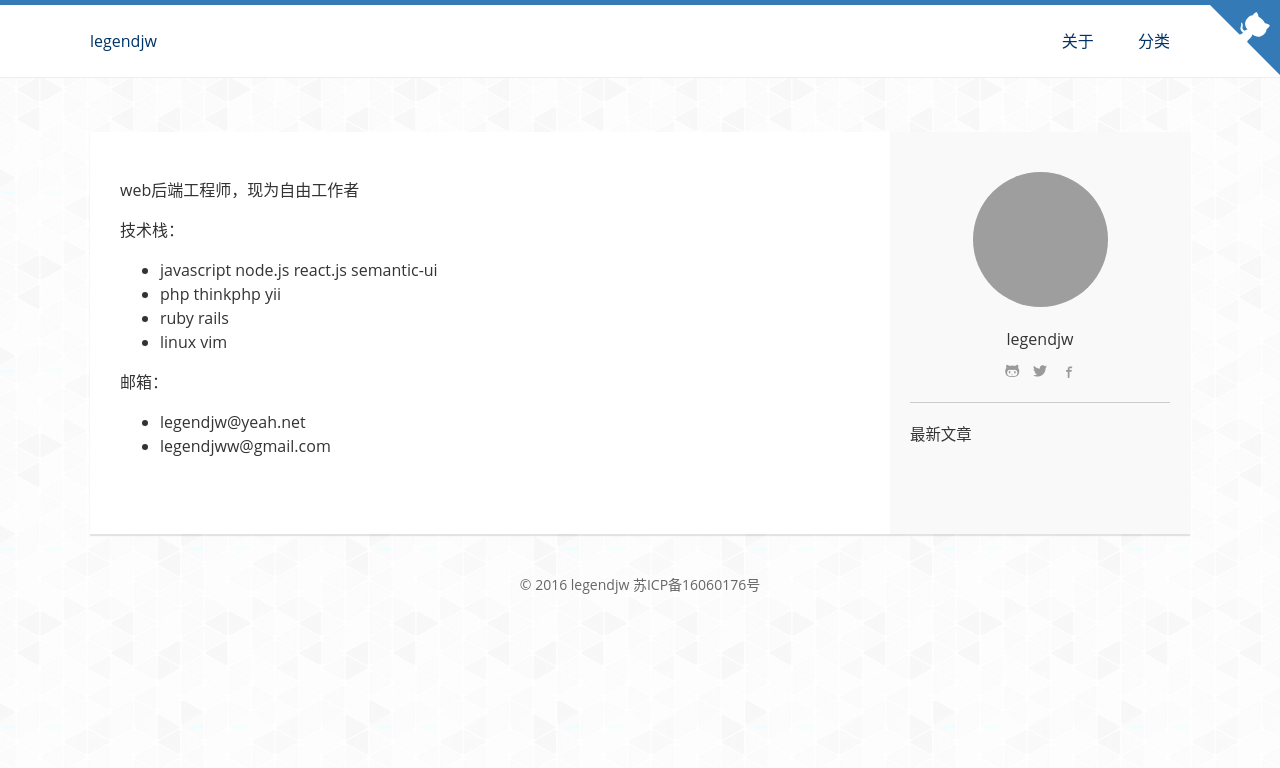
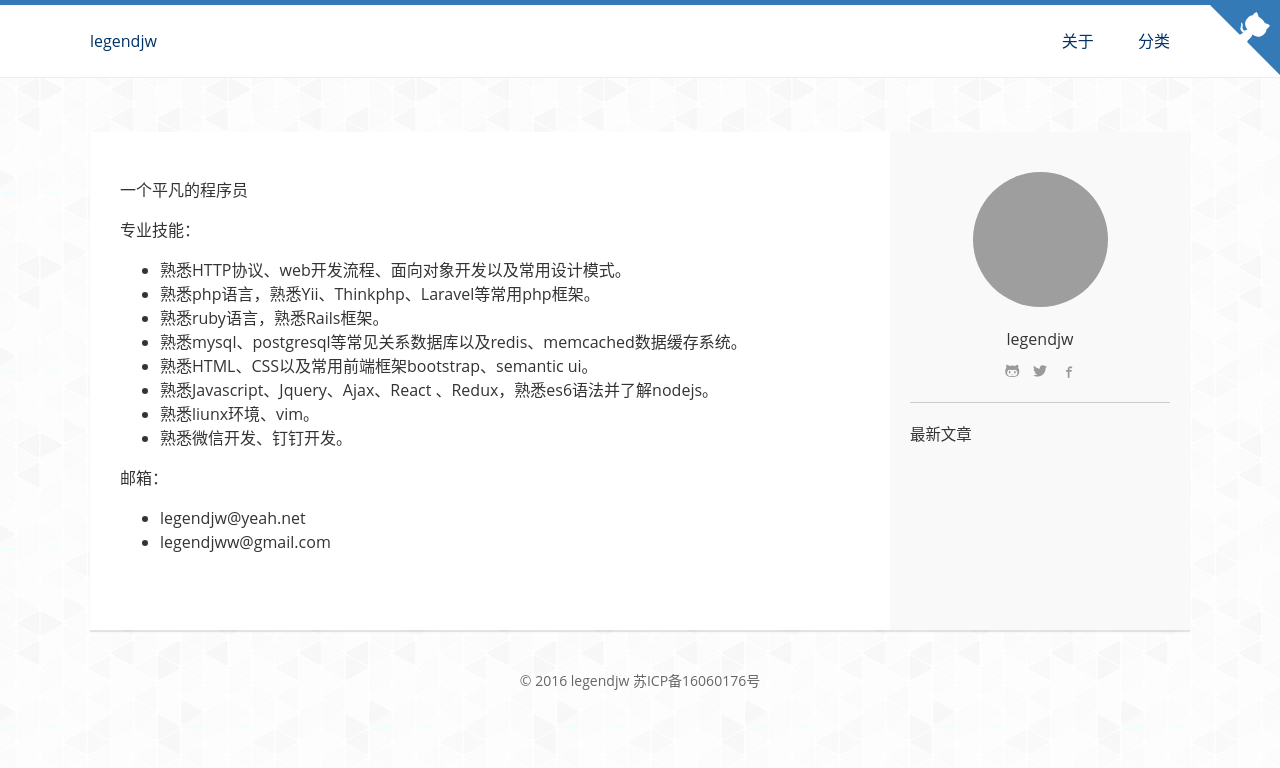
Before and after one commit to legendjw/legendjw.github.io, a Jekyll site: the page built from about.md, in a window 1280 px wide. Shown: the top 768 px of the page. Built offline with Jekyll 4.4.1, drawn with Linux system fonts in a browser that asks for light colours; some web fonts are replaced; comment, search, counter and statistics services are not loaded; grey boxes are pictures that could not be loaded.

Commit message:
调整配置

```diff
--- a/_config.yml
+++ b/_config.yml
@@ -29,7 +29,7 @@ gems:
 
 # Build settings
 paginate: 5
-paginate_path: "page:num"
+paginate_path: "/blog/page:num/"
 
 highlighter: rouge
 markdown: kramdown
--- a/about.md
+++ b/about.md
@@ -5,14 +5,18 @@ permalink: /about/
 public: true
 ---
 
-web后端工程师，现为自由工作者
+一个平凡的程序员
 
-技术栈：
+专业技能：
 
- - javascript node.js react.js semantic-ui
- - php thinkphp yii
- - ruby rails
- - linux vim
+ - 熟悉HTTP协议、web开发流程、面向对象开发以及常用设计模式。
+ - 熟悉php语言，熟悉Yii、Thinkphp、Laravel等常用php框架。
+ - 熟悉ruby语言，熟悉Rails框架。
+ - 熟悉mysql、postgresql等常见关系数据库以及redis、memcached数据缓存系统。
+ - 熟悉HTML、CSS以及常用前端框架bootstrap、semantic ui。
+ - 熟悉Javascript、Jquery、Ajax、React 、Redux，熟悉es6语法并了解nodejs。
+ - 熟悉liunx环境、vim。
+ - 熟悉微信开发、钉钉开发。
 
 邮箱：
 
--- a/index.html
+++ b/index.html
@@ -7,7 +7,7 @@ layout: home
   <div class="hero-inner container">
 
     <img src="{{ site.avatar | prepend: site.baseurl }}" alt="author thumb" class="dot">
-    <h3><strong >我是legendjw, 一个自由工作者</strong></h3>
+    <h3><strong >我是legendjw</strong></h3>
     <h3><strong >{{ site.profile }}</strong></h3>
 
     <a href="{{ '/about' | prepend: site.baseurl }}" class="btn btn-ghost">关于</a>
```
Also changed, not shown: blog.html (deleted, +0 -44 lines).
